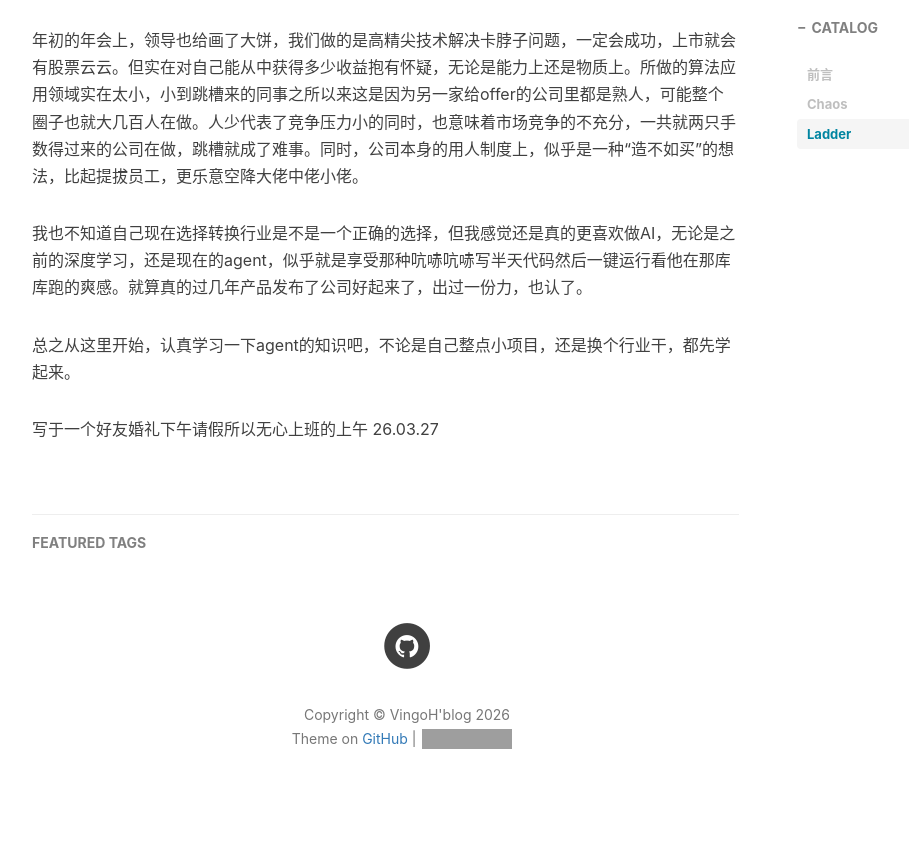
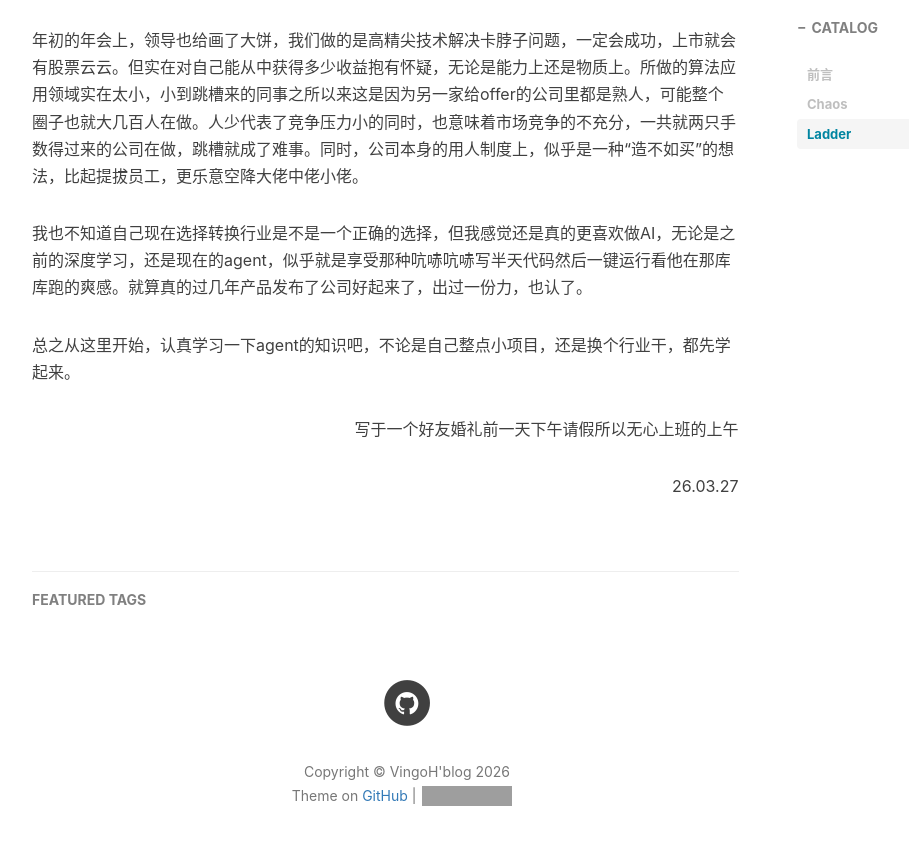
Before and after one commit to vingoh/vingoh.github.io, a Jekyll site: the page built from _posts/2026-03-26-一切的开始.md, in a window 1280 px wide and 900 px high, scrolled down 1640 px. Shown: the top 845 px of the window, without its empty margins (233-1142 px from the left). Built offline with Jekyll 4.4.1, drawn with Linux system fonts in a browser that asks for light colours; nearby versions of some CDN libraries; comment, search, counter and statistics services are not loaded; grey boxes are pictures that could not be loaded.

Commit message:
Update 2026-03-26-一切的开始.md

```diff
--- a/_posts/2026-03-26-一切的开始.md
+++ b/_posts/2026-03-26-一切的开始.md
@@ -39,5 +39,6 @@ Chaos is a ladder.
 
 总之从这里开始，认真学习一下agent的知识吧，不论是自己整点小项目，还是换个行业干，都先学起来。
 
-写于一个好友婚礼下午请假所以无心上班的上午
-26.03.27
+<p align="right">写于一个好友婚礼前一天下午请假所以无心上班的上午</p>
+
+<p align="right">26.03.27</p>
```
